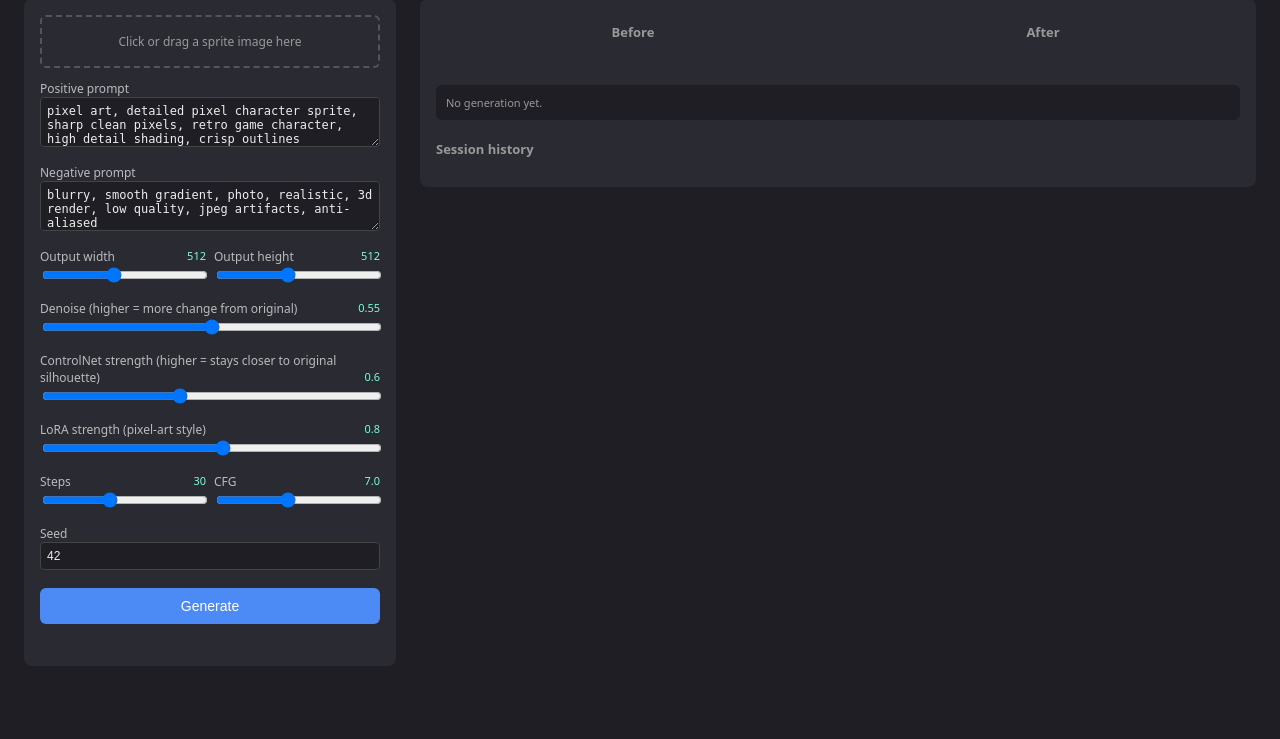
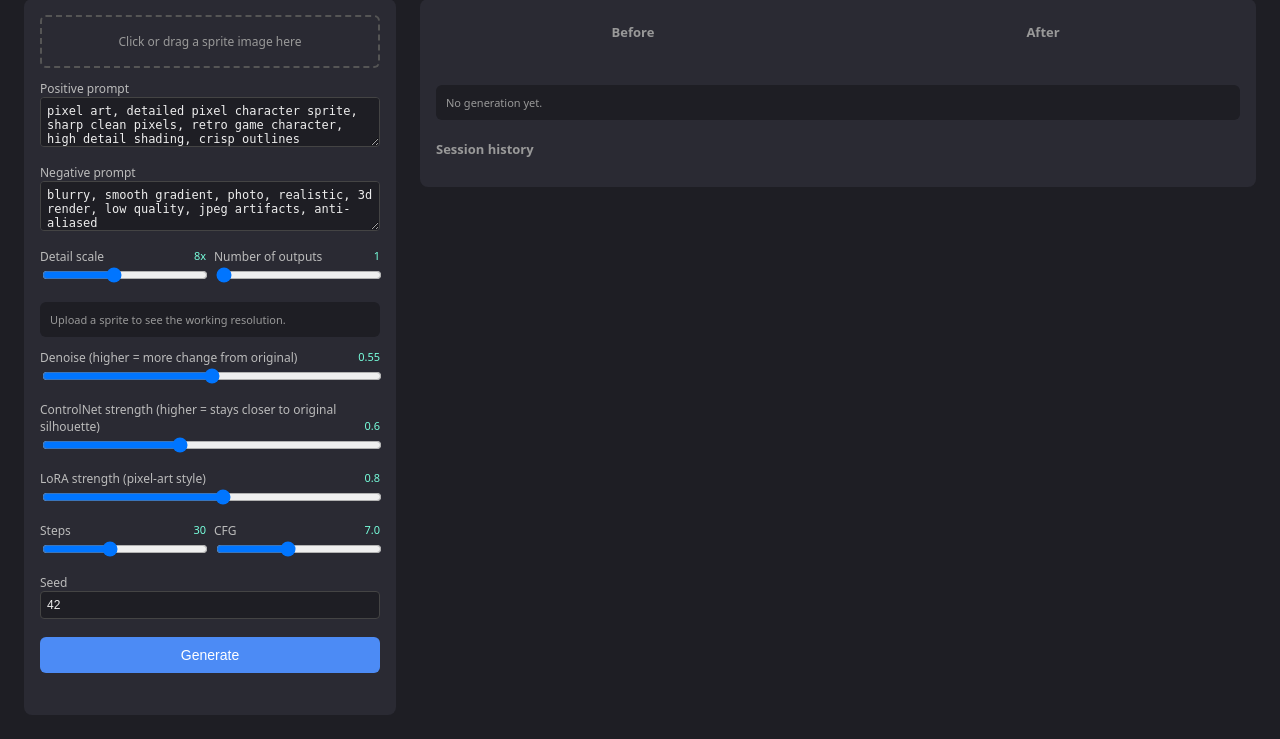
Before and after one commit to nocturnal629/LocalSpriteDetailer, a Flask app: page / in a window 1280 px wide. Shown: the part 107-846 px from the top of the page. Before the commit the page ends 773 px from the top, so only its background shows below. Run offline with Flask 3, Linux system fonts and the light colour scheme; data that the repository does not hold is empty.

Commit message:
Add batch output count and aspect-ratio-safe scale for small sprites
Replaces the fixed width/height sliders with a "Detail scale" factor
applied to the uploaded sprite's own dimensions, so small/non-square
Outlanders sprites (32x32, 48x96, 64x64, etc.) scale up proportionally
instead of being squashed into a fixed square target. Also adds a
"Number of outputs" control (1-8) via ComfyUI's RepeatLatentBatch node,
so a single run yields multiple detail-pass candidates to pick from.

Co-Authored-By: Claude Sonnet 5 <noreply@anthropic.com>

```diff
--- a/app.py
+++ b/app.py
@@ -20,6 +20,19 @@ COMFY_OUTPUT_DIR = Path.home() / "ComfyUI" / "output"
 CHECKPOINT = "sd_xl_base_1.0.safetensors"
 LORA = "pixel-art-xl.safetensors"
 CONTROLNET = "controlnet-canny-sdxl-fp16.safetensors"
+
+# SDXL's VAE needs dimensions that are multiples of 8. These bounds keep the working
+# resolution in a range SDXL was actually trained for, even for tiny sprite sources
+# (e.g. a 32x32 or 64x64 sprite scaled up client-side by a chosen detail factor).
+MIN_WORKING_DIM = 64
+MAX_WORKING_DIM = 1536
+MAX_BATCH_SIZE = 8
+
+
+def snap_to_working_dim(value: int) -> int:
+    clamped = max(MIN_WORKING_DIM, min(MAX_WORKING_DIM, value))
+    return int(round(clamped / 8) * 8)
+
 
 app = Flask(__name__)
 
@@ -95,6 +108,10 @@ def build_workflow(image_name: str, params: dict, prefix: str) -> dict:
                 "class_type": "VAEEncode",
                 "inputs": {"pixels": ["4", 0], "vae": ["1", 2]},
             },
+            "10b": {
+                "class_type": "RepeatLatentBatch",
+                "inputs": {"samples": ["10", 0], "amount": params["batch_size"]},
+            },
             "11": {
                 "class_type": "KSampler",
                 "inputs": {
@@ -106,7 +123,7 @@ def build_workflow(image_name: str, params: dict, prefix: str) -> dict:
                     "scheduler": "karras",
                     "positive": ["9", 0],
                     "negative": ["9", 1],
-                    "latent_image": ["10", 0],
+                    "latent_image": ["10b", 0],
                     "denoise": params["denoise"],
                 },
             },
@@ -144,8 +161,9 @@ def generate():
         return val
 
     params = {
-        "width": int(f("width", 512)),
-        "height": int(f("height", 512)),
+        "width": snap_to_working_dim(int(f("width", 512))),
+        "height": snap_to_working_dim(int(f("height", 512))),
+        "batch_size": max(1, min(MAX_BATCH_SIZE, int(f("batch_size", 1)))),
         "denoise": float(f("denoise", 0.55)),
         "controlnet_strength": float(f("controlnet_strength", 0.6)),
         "lora_strength": float(f("lora_strength", 0.8)),
@@ -179,7 +197,7 @@ def generate():
     prompt_id = resp_json["prompt_id"]
 
     # Poll for completion (up to ~5 minutes, to cover cold model loads)
-    output_filename = None
+    output_filenames = []
     for _ in range(300):
         time.sleep(1)
         try:
@@ -189,18 +207,17 @@ def generate():
         if prompt_id in hist:
             outputs = hist[prompt_id].get("outputs", {})
             for node_out in outputs.values():
-                images = node_out.get("images", [])
-                if images:
-                    output_filename = images[0]["filename"]
+                for image in node_out.get("images", []):
+                    output_filenames.append(image["filename"])
             break
 
-    if not output_filename:
+    if not output_filenames:
         return jsonify({"error": "Generation timed out or produced no image"}), 504
 
     entry = {
         "id": job_id,
         "input_image": f"/input-image/{input_name}",
-        "output_image": f"/output-image/{output_filename}",
+        "output_images": [f"/output-image/{name}" for name in output_filenames],
         "params": params,
     }
     HISTORY.insert(0, entry)
--- a/templates/index.html
+++ b/templates/index.html
@@ -26,6 +26,7 @@
   .compare h3 { font-size: 13px; color: #999; margin: 8px 0; }
   .settings-readout { margin-top: 14px; font-size: 11px; color: #999; background: #1e1e24; padding: 10px; border-radius: 6px; white-space: pre-wrap; }
   #status { margin-top: 10px; font-size: 12px; color: #ffb347; min-height: 16px; }
+  .batch-results { margin-top: 14px; }
   .history { margin-top: 20px; }
   .history-list { display: flex; gap: 8px; flex-wrap: wrap; }
   .history-list img { width: 64px; height: 64px; object-fit: contain; background: #111; border-radius: 4px; cursor: pointer; border: 2px solid transparent; image-rendering: pixelated; }
@@ -53,14 +54,15 @@
 
       <div class="row">
         <div>
-          <label>Output width <span class="val" id="width_val">512</span></label>
-          <input type="range" id="width" min="128" max="1024" step="8" value="512">
+          <label>Detail scale <span class="val" id="scale_val">8x</span></label>
+          <input type="range" id="scale" min="2" max="16" step="1" value="8">
         </div>
         <div>
-          <label>Output height <span class="val" id="height_val">512</span></label>
-          <input type="range" id="height" min="128" max="1024" step="8" value="512">
+          <label>Number of outputs <span class="val" id="batch_size_val">1</span></label>
+          <input type="range" id="batch_size" min="1" max="8" step="1" value="1">
         </div>
       </div>
+      <div class="settings-readout" id="sizeReadout">Upload a sprite to see the working resolution.</div>
 
       <label>Denoise (higher = more change from original) <span class="val" id="denoise_val">0.55</span></label>
       <input type="range" id="denoise" min="0.1" max="1.0" step="0.01" value="0.55">
@@ -102,6 +104,11 @@
       </div>
       <div class="settings-readout" id="readout">No generation yet.</div>
 
+      <div class="batch-results" id="batchResults" style="display:none;">
+        <h3 style="font-size:13px;color:#999;">Outputs this run (click to compare)</h3>
+        <div class="history-list" id="batchList"></div>
+      </div>
+
       <div class="history">
         <h3 style="font-size:13px;color:#999;">Session history</h3>
         <div class="history-list" id="historyList"></div>
@@ -110,17 +117,26 @@
   </div>
 
 <script>
-const sliders = ["width","height","denoise","controlnet_strength","lora_strength","steps","cfg"];
+const sliders = ["denoise","controlnet_strength","lora_strength","steps","cfg"];
 sliders.forEach(id => {
   const el = document.getElementById(id);
   const out = document.getElementById(id + "_val");
   el.addEventListener("input", () => out.textContent = el.value);
 });
 
+document.getElementById("scale").addEventListener("input", () => {
+  document.getElementById("scale_val").textContent = document.getElementById("scale").value + "x";
+  updateSizeReadout();
+});
+document.getElementById("batch_size").addEventListener("input", () => {
+  document.getElementById("batch_size_val").textContent = document.getElementById("batch_size").value;
+});
+
 const drop = document.getElementById("drop");
 const fileInput = document.getElementById("fileInput");
 const preview = document.getElementById("preview");
 let selectedFile = null;
+let origW = 0, origH = 0;
 
 drop.addEventListener("click", () => fileInput.click());
 drop.addEventListener("dragover", e => { e.preventDefault(); drop.classList.add("hover"); });
@@ -133,13 +149,56 @@ fileInput.addEventListener("change", () => { if (fileInput.files.length) setFile
 
 function setFile(file) {
   selectedFile = file;
-  preview.src = URL.createObjectURL(file);
+  const url = URL.createObjectURL(file);
+  preview.src = url;
   preview.style.display = "block";
-  document.getElementById("beforeImg").src = preview.src;
+  document.getElementById("beforeImg").src = url;
+  origW = 0; origH = 0;
+  updateSizeReadout();
+
+  // Read the sprite's real dimensions so the working resolution stays in
+  // proportion to the source instead of squashing non-square sprites into
+  // a fixed square target.
+  const probe = new Image();
+  probe.onload = () => {
+    origW = probe.naturalWidth;
+    origH = probe.naturalHeight;
+    updateSizeReadout();
+  };
+  probe.src = url;
+}
+
+// SDXL wants multiples of 8; keep the working resolution in a range it was
+// actually trained for, even for a tiny 32x32/64x64 sprite source.
+function snapToWorkingDim(value) {
+  const clamped = Math.max(64, Math.min(1536, value));
+  return Math.round(clamped / 8) * 8;
+}
+
+function computeTargetSize() {
+  if (!origW || !origH) return null;
+  const scale = parseInt(document.getElementById("scale").value, 10);
+  return {
+    width: snapToWorkingDim(origW * scale),
+    height: snapToWorkingDim(origH * scale),
+  };
+}
+
+function updateSizeReadout() {
+  const readout = document.getElementById("sizeReadout");
+  const scale = document.getElementById("scale").value;
+  if (!origW || !origH) {
+    readout.textContent = "Upload a sprite to see the working resolution.";
+    return;
+  }
+  const size = computeTargetSize();
+  readout.textContent = `Source ${origW}×${origH} → working at ${size.width}×${size.height} (${scale}x, aspect ratio preserved)`;
 }
 
 document.getElementById("gen").addEventListener("click", async () => {
   if (!selectedFile) { setStatus("Pick an image first."); return; }
+  const size = computeTargetSize();
+  if (!size) { setStatus("Still reading the sprite's dimensions, try again in a moment."); return; }
   const btn = document.getElementById("gen");
   btn.disabled = true;
   setStatus("Generating... this can take 30-90s on first run while models load.");
@@ -148,8 +207,9 @@ document.getElementById("gen").addEventListener("click", async () => {
   fd.append("image", selectedFile);
   fd.append("positive_prompt", document.getElementById("positive_prompt").value);
   fd.append("negative_prompt", document.getElementById("negative_prompt").value);
-  fd.append("width", document.getElementById("width").value);
-  fd.append("height", document.getElementById("height").value);
+  fd.append("width", size.width);
+  fd.append("height", size.height);
+  fd.append("batch_size", document.getElementById("batch_size").value);
   fd.append("denoise", document.getElementById("denoise").value);
   fd.append("controlnet_strength", document.getElementById("controlnet_strength").value);
   fd.append("lora_strength", document.getElementById("lora_strength").value);
@@ -161,9 +221,11 @@ document.getElementById("gen").addEventListener("click", async () => {
     const res = await fetch("/generate", { method: "POST", body: fd });
     const data = await res.json();
     if (!res.ok) { setStatus("Error: " + (data.error || "unknown")); btn.disabled = false; return; }
-    document.getElementById("afterImg").src = data.output_image + "?t=" + Date.now();
+    const outputs = data.output_images.map(u => u + "?t=" + Date.now());
+    document.getElementById("afterImg").src = outputs[0];
+    renderBatch(outputs);
     document.getElementById("readout").textContent = JSON.stringify(data.params, null, 2);
-    setStatus("Done.");
+    setStatus(`Done. ${outputs.length} output${outputs.length > 1 ? "s" : ""} generated.`);
     loadHistory();
   } catch (err) {
     setStatus("Request failed: " + err);
@@ -173,6 +235,20 @@ document.getElementById("gen").addEventListener("click", async () => {
 
 function setStatus(msg) { document.getElementById("status").textContent = msg; }
 
+function renderBatch(urls) {
+  const wrap = document.getElementById("batchResults");
+  const list = document.getElementById("batchList");
+  list.innerHTML = "";
+  if (urls.length <= 1) { wrap.style.display = "none"; return; }
+  wrap.style.display = "block";
+  urls.forEach(u => {
+    const img = document.createElement("img");
+    img.src = u;
+    img.addEventListener("click", () => { document.getElementById("afterImg").src = u; });
+    list.appendChild(img);
+  });
+}
+
 async function loadHistory() {
   const res = await fetch("/history");
   const items = await res.json();
@@ -180,11 +256,12 @@ async function loadHistory() {
   list.innerHTML = "";
   items.forEach(item => {
     const img = document.createElement("img");
-    img.src = item.output_image;
+    img.src = item.output_images[0];
     img.title = JSON.stringify(item.params);
     img.addEventListener("click", () => {
       document.getElementById("beforeImg").src = item.input_image;
-      document.getElementById("afterImg").src = item.output_image;
+      document.getElementById("afterImg").src = item.output_images[0];
+      renderBatch(item.output_images);
       document.getElementById("readout").textContent = JSON.stringify(item.params, null, 2);
     });
     list.appendChild(img);
```
Also changed, not shown: README.md.
